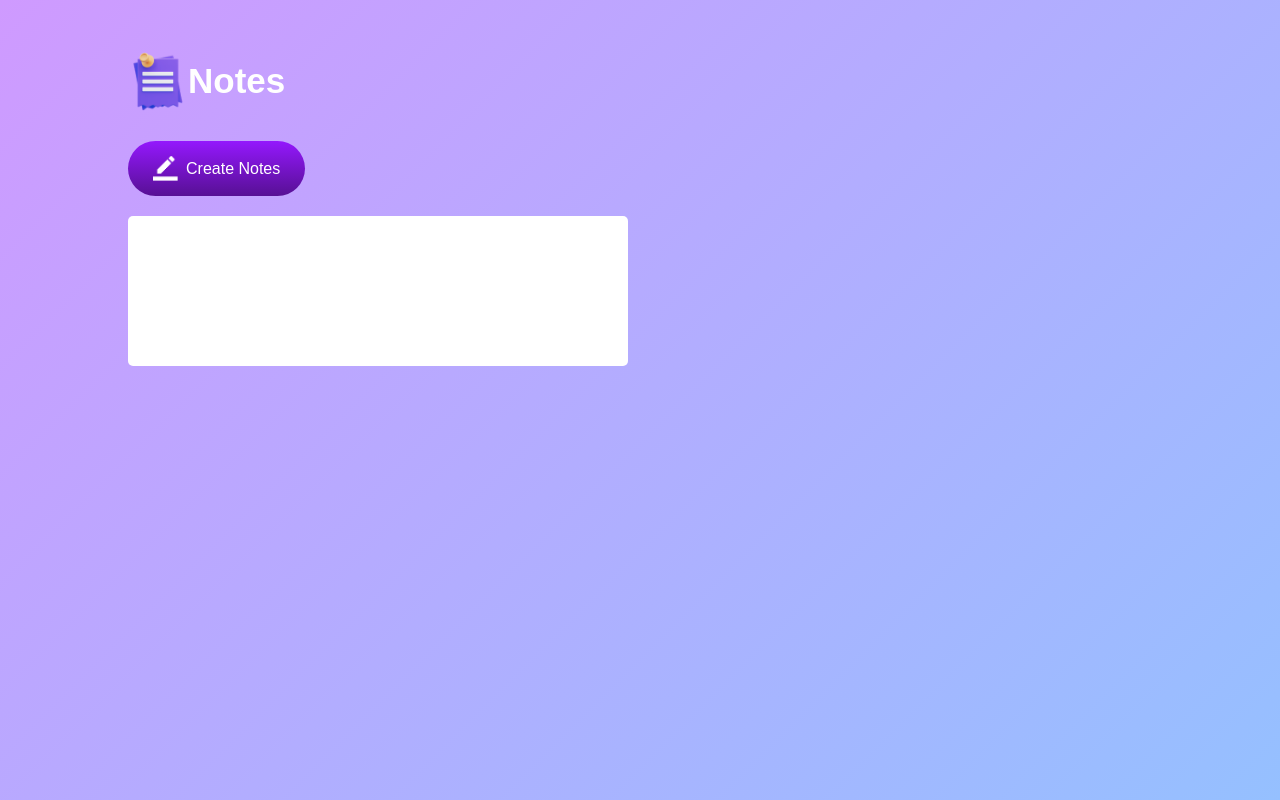
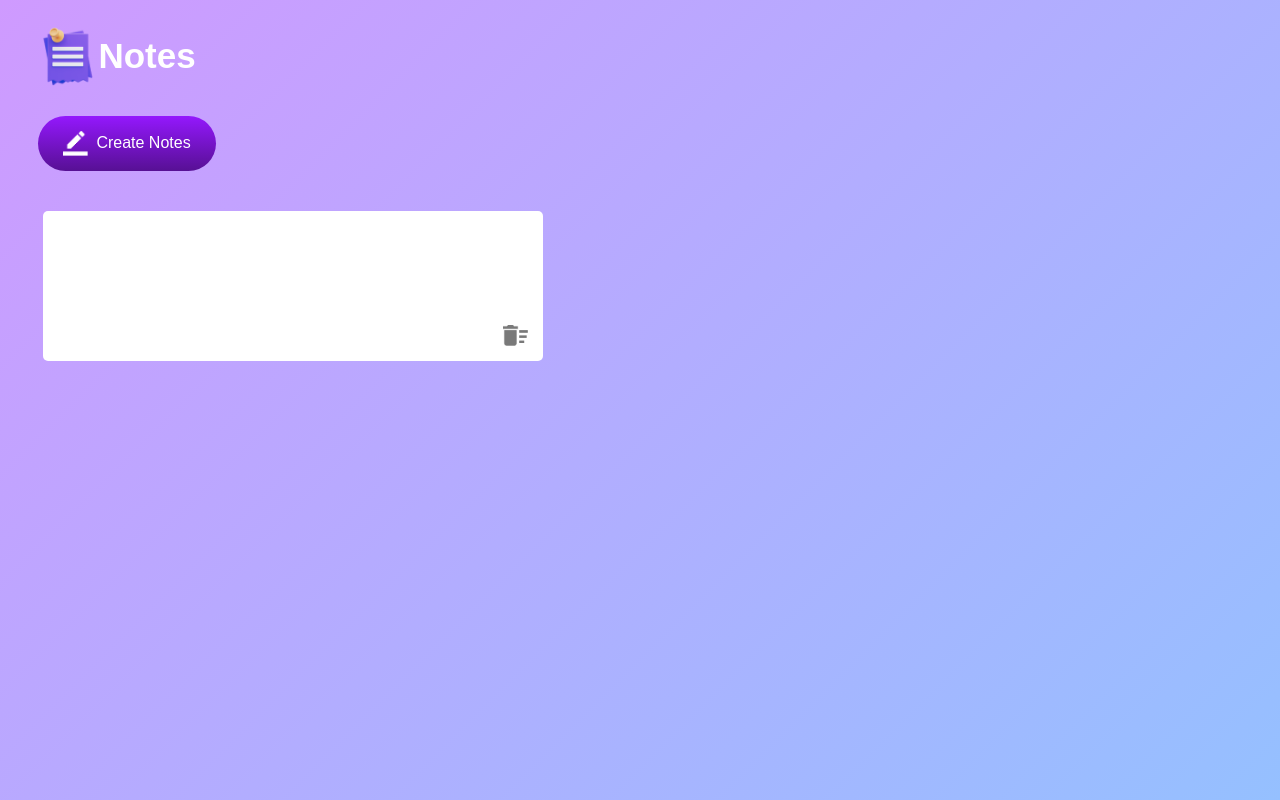
Before and after one commit to ChaitanyaJx/Notes-App-JS, a plain HTML site: page index.html in a window 1280 px wide. Both pictures are taken after a click on the button "Create Notes". Drawn offline with Linux system fonts and the light colour scheme.

Commit message:
finished

```diff
--- a/index.html
+++ b/index.html
@@ -7,13 +7,15 @@
     <link rel="stylesheet" href="styles.css">
 </head>
 <body>
-
     <div class="container">
         <h1><img src="images/notes.png">Notes</h1>
-        <button><img src="images/edit.png">Create Notes</button>
+        <button class="btn"><img src="images/edit.png">Create Notes</button>
         <div class="notes-container">
-            <p contenteditable="true" class="inputbox"></p>
+            <!-- <p contenteditable="true" class="inputbox">
+                <img src="images/delete.png">
+            </p> -->
         </div>
     </div>
+<script src="script.js"></script>
 </body>
 </html>
--- a/script.js
+++ b/script.js
@@ -0,0 +1,46 @@
+const notesContainer = document.querySelector(".notes-container");
+const createBtn = document.querySelector(".btn");
+
+let notes = document.querySelectorAll(".inputbox");
+
+function showNotes(){
+    notesContainer.innerHTML = localStorage.getItem("notes");
+}
+
+showNotes();
+
+function updateStorage(){
+    localStorage.setItem("notes", notesContainer.innerHTML);
+}
+
+
+createBtn.addEventListener("click", ()=>{
+    let inputbox = document.createElement("p");
+    let img = document.createElement("img");
+    inputbox.className = "inputbox";
+    inputbox.setAttribute("contenteditable", "true");
+    img.src = "images/delete.png";
+    notesContainer.appendChild(inputbox).appendChild(img);
+})
+
+notesContainer.addEventListener("click", function(e){
+    if(e.target.tagName === "IMG"){
+        e.target.parentElement.remove();
+        updateStorage();
+    }
+    else if(e.target.tagName === "P"){
+        notes = document.querySelectorAll(".inputbox");
+        notes.forEach(nt => {
+            nt.onkeyup = function(){
+                updateStorage();
+            }
+        })
+    }
+})
+
+document.addEventListener("keydown", event=> {
+    if (event.key === "Enter"){
+        document.execCommand("insertLineBreak");
+        event.preventDefault();
+    }
+})
--- a/styles.css
+++ b/styles.css
@@ -10,8 +10,8 @@
     min-height: 100vh;
     background: linear-gradient(135deg, #cf9aff, #95c0ff);
     color: #fff;
-    padding-top: 4%;
-    padding-left: 10%;
+    padding-top: 2%;
+    padding-left: 3%;
 }
 
 .container h1{
@@ -44,6 +44,11 @@
     cursor: pointer;
 }
 
+.notes-container{
+    display: flex;
+    flex-wrap: wrap;
+}
+
 .inputbox{
     position: relative;
     width: 100%;
@@ -52,7 +57,15 @@
     background: white;
     color: #333;
     padding: 20px;
-    margin: 20px 0;
+    margin: 20px 5px;
     outline: none;
     border-radius: 5px;
 }
+
+.inputbox img{
+    width: 25px;
+    position: absolute;
+    bottom: 15px;
+    right:15px;
+    cursor: pointer;
+}
```
